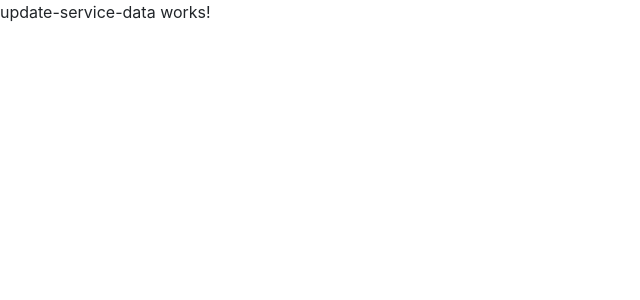
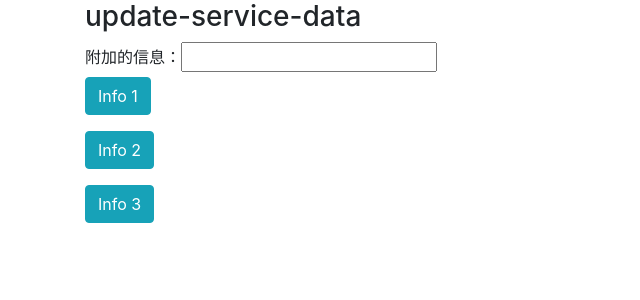
Before and after one commit to Linnzh/angular-learning, an Angular app: page / in a window 1280 px wide. Shown: the top 300 px of the page, without its empty margins (0-640 px from the left). Built offline with nearby package versions, Linux system fonts and the light colour scheme.

Commit message:
update service data

```diff
--- a/src/app/components/demo/update-service-data/update-service-data.component.html
+++ b/src/app/components/demo/update-service-data/update-service-data.component.html
@@ -1 +1,27 @@
-<p>update-service-data works!</p>
+<div class="container">
+  <h3>update-service-data</h3>
+
+  <form #form="ngForm" (ngSubmit)="updateInfo(form)" class="form">
+    <div class="form">
+      <label for="extra_info">附加的信息：</label>
+      <input type="text" name="extra_info" ngModel>
+    </div>
+  </form>
+
+  <button type="button" name="button" (click)='getInfoFromServiceClass1()' class="btn btn-info">Info 1</button>
+  <ul class="list-group">
+    <li *ngFor="let info of infoReceived1" class="list-group-item">{{info}}</li>
+  </ul>
+  <pre></pre>
+  <button type="button" name="button" (click)='getInfoFromServiceClass2()' class="btn btn-info">Info 2</button>
+  <ul class="list-group">
+    <li *ngFor="let info of infoReceived2" class="list-group-item">{{info}}</li>
+  </ul>
+  <pre></pre>
+  <button type="button" name="button" (click)='getInfoFromServiceClass3()' class="btn btn-info">Info 3</button>
+  <ul class="list-group">
+    <li *ngFor="let info of infoReceived3" class="list-group-item">{{info}}</li>
+  </ul>
+  <pre></pre>
+
+</div>
--- a/src/app/components/demo/update-service-data/update-service-data.component.ts
+++ b/src/app/components/demo/update-service-data/update-service-data.component.ts
@@ -1,4 +1,5 @@
 import { Component, OnInit } from '@angular/core';
+import { CustomerInfoService } from 'src/app/services/demo/customer-info.service';
 
 @Component({
   selector: 'app-update-service-data',
@@ -7,9 +8,31 @@ import { Component, OnInit } from '@angular/core';
 })
 export class UpdateServiceDataComponent implements OnInit {
 
-  constructor() { }
+  // 组件中的属性和方法可以在模板（HTML文件）中调用
+  // 例如：<li *ngFor="let info of infoReceived1">{{info}}</li>
+  infoReceived1: string[] = [];
+  infoReceived2: string[] = [];
+  infoReceived3: string[] = [];
+
+  // 这里可以在构造器中直接注入组件中 providers 中的服务
+  // 并在方法中直接调用服务的方法及属性
+  constructor(private receivedService: CustomerInfoService) { }
 
   ngOnInit(): void {
   }
 
+  getInfoFromServiceClass1() {
+    this.infoReceived1 = this.receivedService.getInfo1();
+  }
+  getInfoFromServiceClass2() {
+    this.infoReceived2 = this.receivedService.getInfo2();
+  }
+  getInfoFromServiceClass3() {
+    this.infoReceived3 = this.receivedService.getInfo3();
+  }
+
+  updateInfo(form: any) {
+    this.receivedService.updateInfo(form.value.extra_info);
+  }
+
 }
--- a/src/app/services/demo/customer-info.service.ts
+++ b/src/app/services/demo/customer-info.service.ts
@@ -21,4 +21,10 @@ export class CustomerInfoService {
 
   constructor() { }
 
+  updateInfo(form: any) {
+    this.info1.push(form);
+    this.info2.push(form);
+    this.info3.push(form);
+  }
+
 }
```
